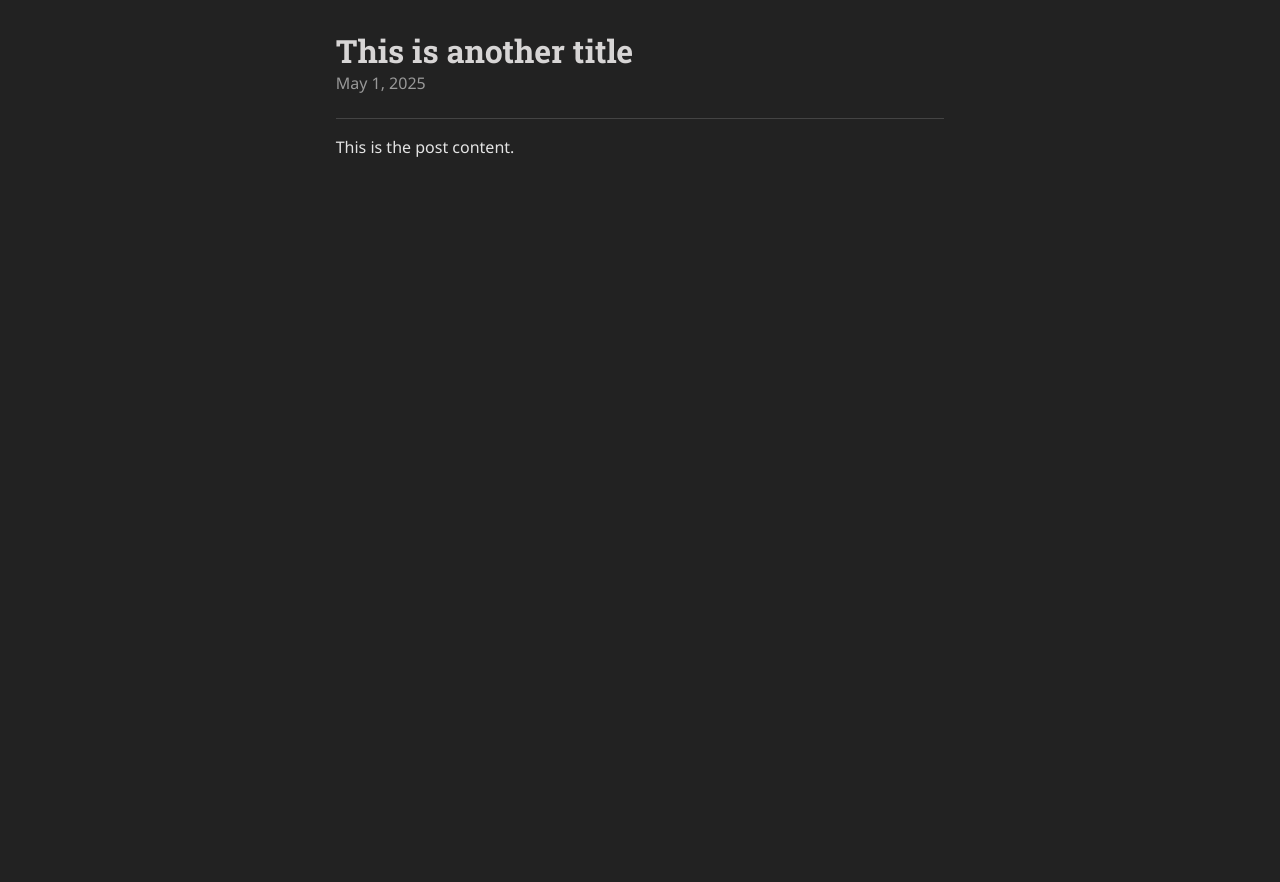
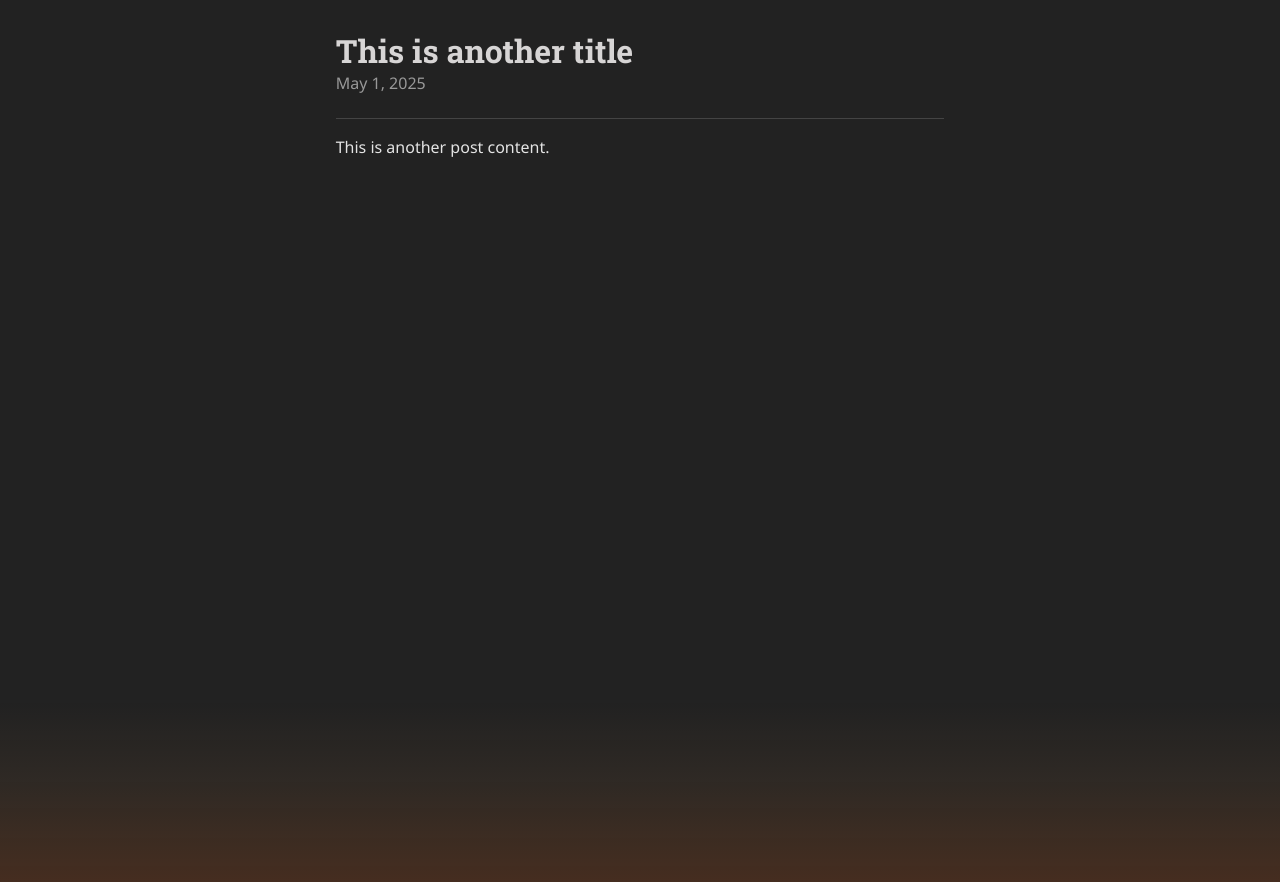
Before and after one commit to rkdune/ash-theme, a Jekyll site: the page built from _posts/2025-05-01-post-title copy.md, in a window 1280 px wide. Shown: the top 882 px of the page. Built offline with Jekyll 4.4.1, drawn with Linux system fonts in a browser that asks for light colours.

Commit message:
adding soft orange glow from bottom

```diff
--- a/_config.yml
+++ b/_config.yml
@@ -1,5 +1,5 @@
 title: Ash Theme
-description: "A minimalistic Jekyll theme priotizing calm, simplicity, and elegance. Made by Rohan."
+description: "A cozy Jekyll theme prioritizig calm and simplicity. Made by @rkdune"
 encoding: utf-8
 
 # Profile image settings
--- a/_posts/2025-05-01-post-title copy.md
+++ b/_posts/2025-05-01-post-title copy.md
@@ -5,4 +5,4 @@ date: 2025-05-01
 tags: ["blog"]
 ---
 
-This is the post content.
+This is another post content.
--- a/_sass/base.scss
+++ b/_sass/base.scss
@@ -151,3 +151,22 @@ hr {
     }
   }
 }
+
+/* Soft warm orange glow from bottom */
+body::after {
+  content: '';
+  position: fixed;
+  bottom: 0;
+  left: 0;
+  right: 0;
+  height: 200px;
+  background: linear-gradient(
+    to top,
+    rgba(255, 100, 20, 0.18) 0%,
+    rgba(255, 120, 35, 0.12) 30%,
+    rgba(255, 160, 80, 0.06) 60%,
+    transparent 100%
+  );
+  pointer-events: none;
+  z-index: -1;
+}
```
